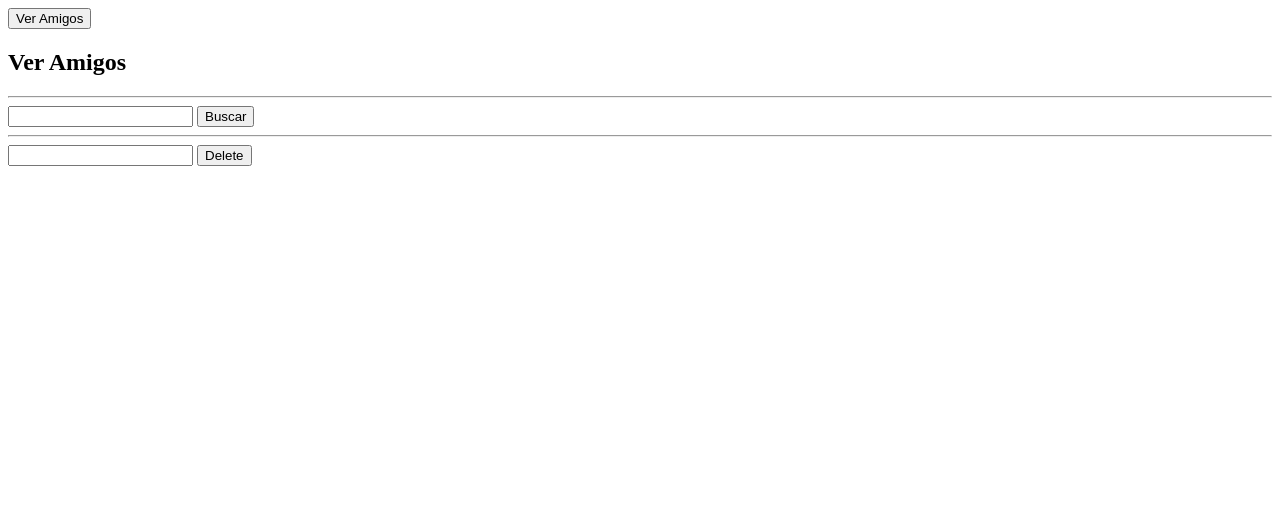
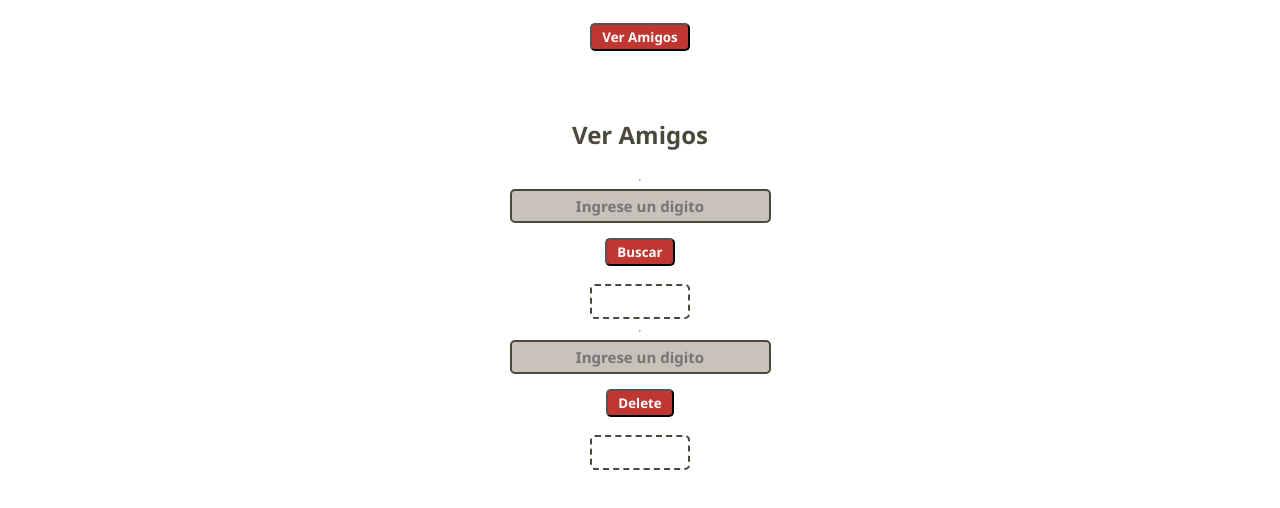
Before and after one commit to Jaclog05/FT-M2-master, an Eleventy site: page 04-Ajax/homework/index.html in a window 1280 px wide. Built offline with nearby package versions, Linux system fonts and the light colour scheme; Eleventy itself is replaced by a stand-in of ours; files that its build step writes are made by us from their sources.

Commit message:
agregando estilos

```diff
--- /dev/null
+++ b/04-Ajax/homework/index.css
@@ -0,0 +1,82 @@
+*{
+    box-sizing: border-box;
+    padding: 0px;
+}
+
+body{
+    display: flex;
+    flex-direction: column;
+    align-items: center;
+    background-color: white;
+}
+
+#lista{
+    border-radius: 5px;
+    background-color: #4b493c;
+    list-style-type: none;
+    width: 200px;
+}
+
+li{
+    border: 2px solid white;
+    border-radius: 5px;
+    background-color: #c9c2bb;
+    color: #4b493c;
+    text-align: center;
+    padding: 5px;
+    margin: 3px;
+    font-family: 'Segoe UI';
+    font-weight: bold;
+}
+
+button{
+    background-color: #C03731;
+    color: white;
+    font-family: 'Segoe UI';
+    font-weight: bold;
+    padding: 3px 10px;
+    border-radius: 5px;
+    margin: 15px;
+}
+
+input{
+    text-align: center;
+    font-family: 'Segoe UI';
+    font-weight: bold;
+    border: 2px solid #4b493c;
+    background-color: #c9c2bb;
+    border-radius: 5px;
+    padding: 5px 15px;
+    font-size: 15px
+}
+
+span{
+    border: 2px dashed #4b493c;
+    border-radius: 5px;
+    background-color: white;
+    color: #4b493c;
+    text-align: center;
+    padding: 5px;
+    margin: 3px;
+    font-family: 'Segoe UI';
+    font-weight: bold;
+    min-width: 100px;
+    min-height: 35px;
+}
+
+h2{
+    font-family: 'Segoe UI';
+    font-weight: bold;
+    color: #4b493c
+}
+
+button:hover{
+    background-color: #d86660;
+    cursor: pointer;
+    transform: scale(1.1);
+}
+
+/* #c9c2bb = 60%
+#4b493c = 30%
+#C03731 = 10%
+*/
--- a/04-Ajax/homework/index.html
+++ b/04-Ajax/homework/index.html
@@ -4,7 +4,7 @@
   <meta charset="UTF-8">
   <meta name="viewport" content="width=device-width, initial-scale=1.0">
   <script src="https://ajax.googleapis.com/ajax/libs/jquery/3.4.1/jquery.min.js"></script>
-
+  <link rel="stylesheet" href="index.css">
   <title>HomeWork Ajax</title>
 </head>
 <body>
@@ -15,12 +15,12 @@
   <h2>Ver Amigos</h2>
   <!-- <img src='https://upload.wikimedia.org/wikipedia/commons/c/c7/Loading_2.gif' /> -->
   <hr>
-  <input id='input'></input>
+  <input id='input' placeholder="Ingrese un digito"></input>
   <button id='search'>Buscar</button>
   <span id='amigo'></span>
 
   <hr>
-  <input id='inputDelete'></input>
+  <input id='inputDelete' placeholder="Ingrese un digito"></input>
   <button id='delete'>Delete</button>
   <span id='success'></span>
   <script src="index.js"></script>
--- a/04-Ajax/homework/index.js
+++ b/04-Ajax/homework/index.js
@@ -20,16 +20,12 @@ $('#search').click(function(){
 
 $('#delete').click(function(){
     let inputDelete = $('#inputDelete')
-    // $.delete(`http://localhost:5000/amigos/${inputDelete[0].value}`, function(data){
-    //     $('#success').text('Borrado con exito')
-    // })
-
     $.ajax({
         url: `http://localhost:5000/amigos/${inputDelete[0].value}`,
         type: 'DELETE',
         dataType: 'json',
         success: function(data) {
-            $('#success').text('Borrado con exito');
+            $('#success').text(`Amigo borrado con exito`);
         },
     });
 
```
